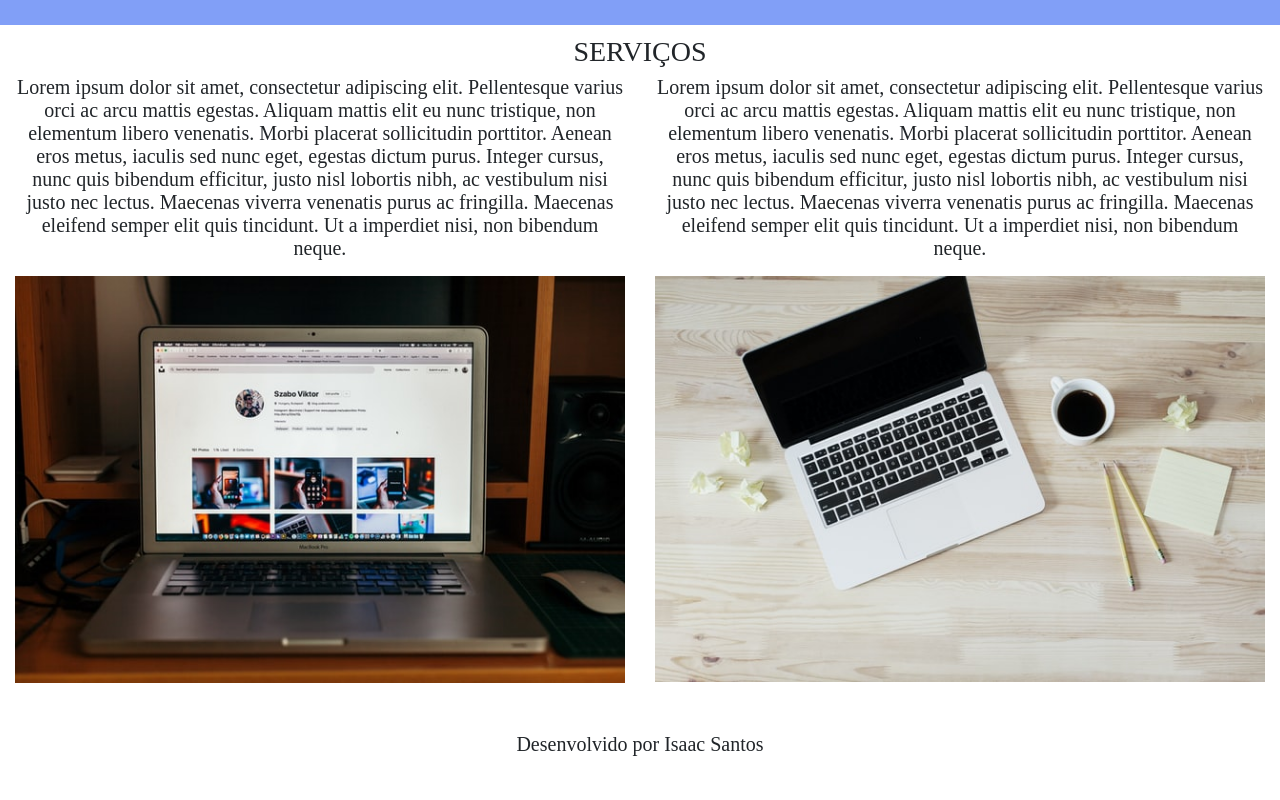
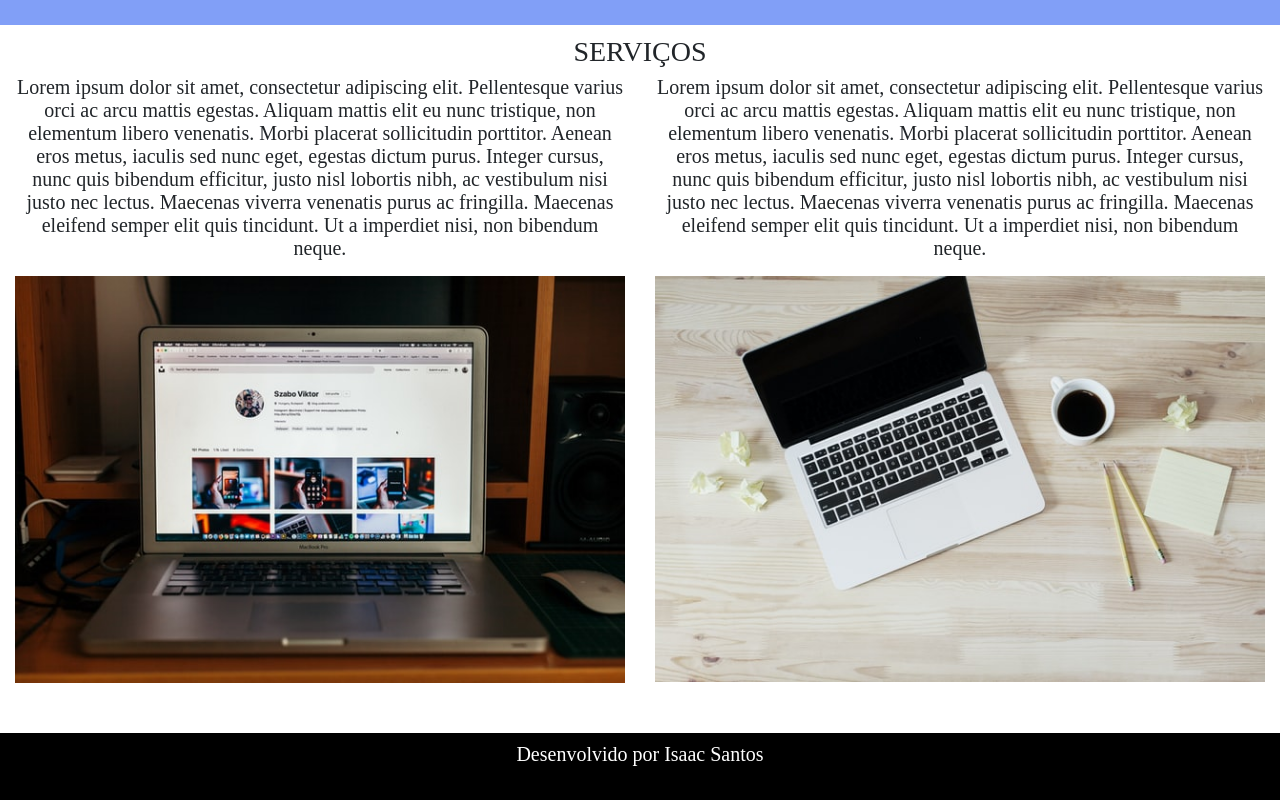
Before and after one commit to izaque459/projetbootstrap, a plain HTML site: page index.html in a window 1280 px wide. Shown: the part 952-1752 px from the top of the page. Before the commit the page ends 1724 px from the top, so only its background shows below. Drawn offline with Linux system fonts and the light colour scheme.

Commit message:
modificado footer e adicionado ao style classe bg-footer

```diff
--- a/css/style.css
+++ b/css/style.css
@@ -17,3 +17,8 @@ body{
 	background-color:#819FF7;
 
 }
+
+.bg-footer{
+	background-color:black;
+	color:white;
+}
--- a/index.html
+++ b/index.html
@@ -80,7 +80,7 @@
 			</div>
 		</section>
 
-		<footer class="container-fluid text-center bg-footer">
+		<footer class="container-fluid text-center margin bg-footer">
 			<p>Desenvolvido por Isaac Santos</p>
 		</footer>
 	</body>
```
